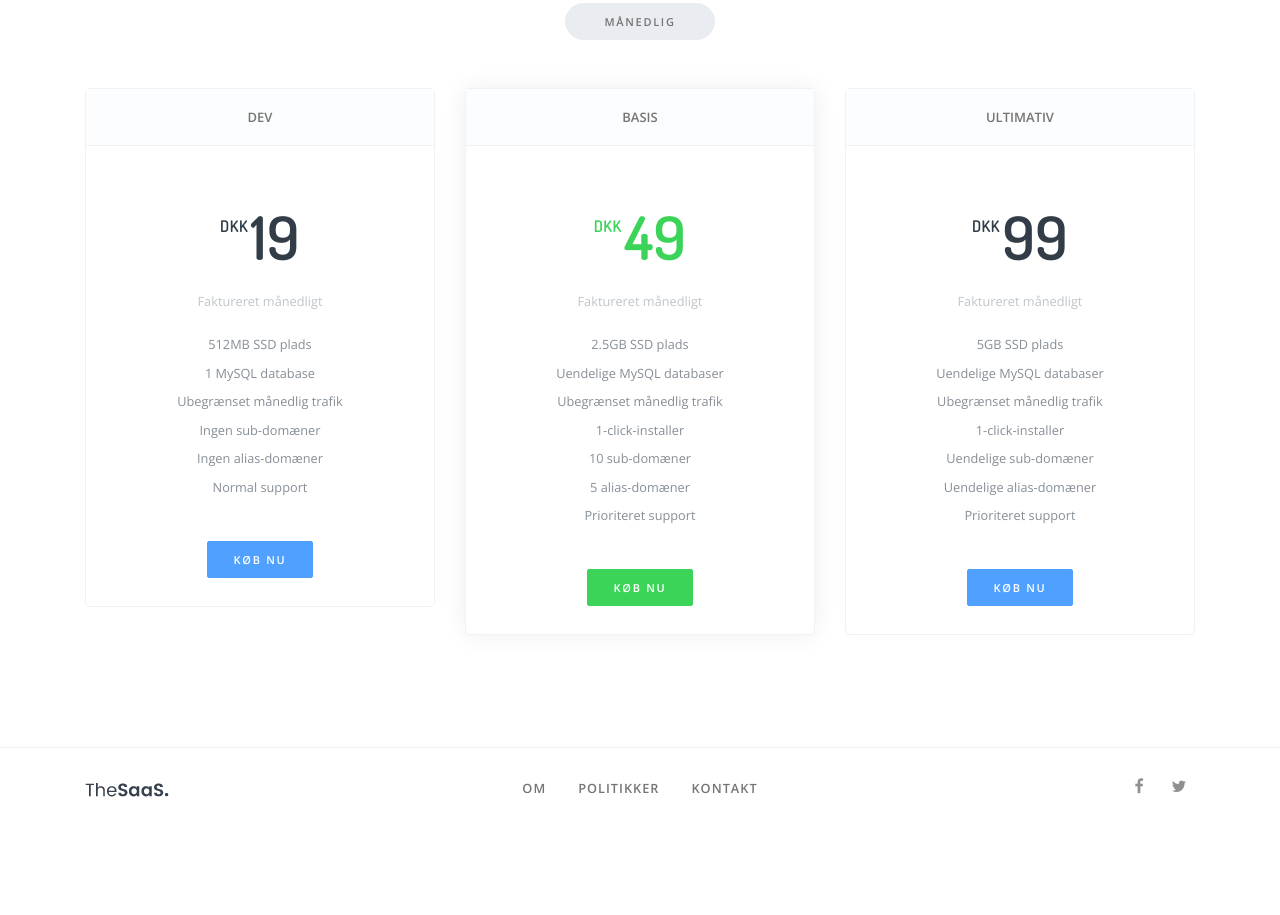
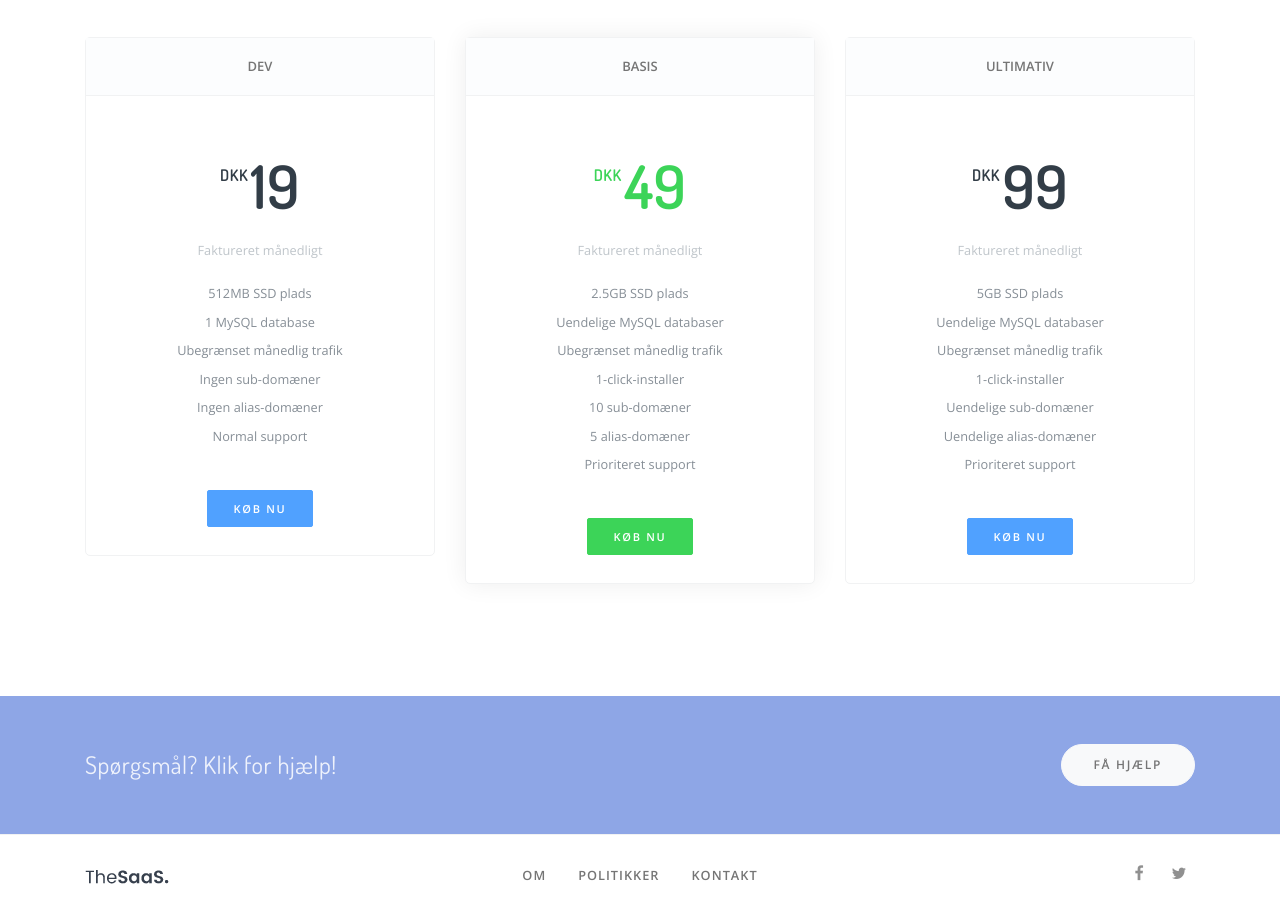
Before and after one commit to MorgenFreemen/hosting-website, a plain HTML site: page planer.html in a window 1280 px wide. Shown: the part 956-1871 px from the top of the page. Before the commit the page ends 1784 px from the top, so only its background shows below. Drawn offline with nearby package versions, Linux system fonts and the light colour scheme; a script that the page names is missing.

Commit message:
Update planer.html

```diff
--- a/planer.html
+++ b/planer.html
@@ -77,11 +77,9 @@
       <div class="alert alert-info" role="alert">
         OBS! Alle vores planer inkluderer nu gratis SSL beskyttelse, som automatisk bliver tilføjet til dit domæne!
       </div>
-
       <section class="section">
         <div class="container">
           <header class="section-header">
-            <small>Priser</small>
             <h2>Vælg den plan der passer perfekt til dig!</h2>
             <hr>
             <p class="lead">Vi tilbyder planer fra så lavt som 19DKK om måneden!</p>
@@ -189,7 +187,6 @@
 <!--      <section class="section">
         <div class="container">
           <header class="section-header">
-            <small>FAQ</small>
             <h2>Ofte stillede spørgsmål</h2>
             <hr>
             <p>Har du et spørgsmål? Vi har svar. Hvis du har flere spørgsmål, så opret en sag.</p>
@@ -235,6 +232,19 @@
         </div>
       </section> -->
 
+      <section class="section py-7" style="background-color: #8ea6e6">
+        <div class="container">
+          <div class="row gap-y align-items-center">
+            <div class="col-md-9">
+              <h4 class="mb-0 text-white text-center text-md-left">Spørgsmål? Klik for hjælp!</h4>
+            </div>
+
+            <div class="col-md-3 text-center text-md-right">
+              <a class="btn btn-lg btn-round btn-light" href="#">Få hjælp</a>
+            </div>
+          </div>
+        </div>
+      </section>
 
 
     </main>
```
